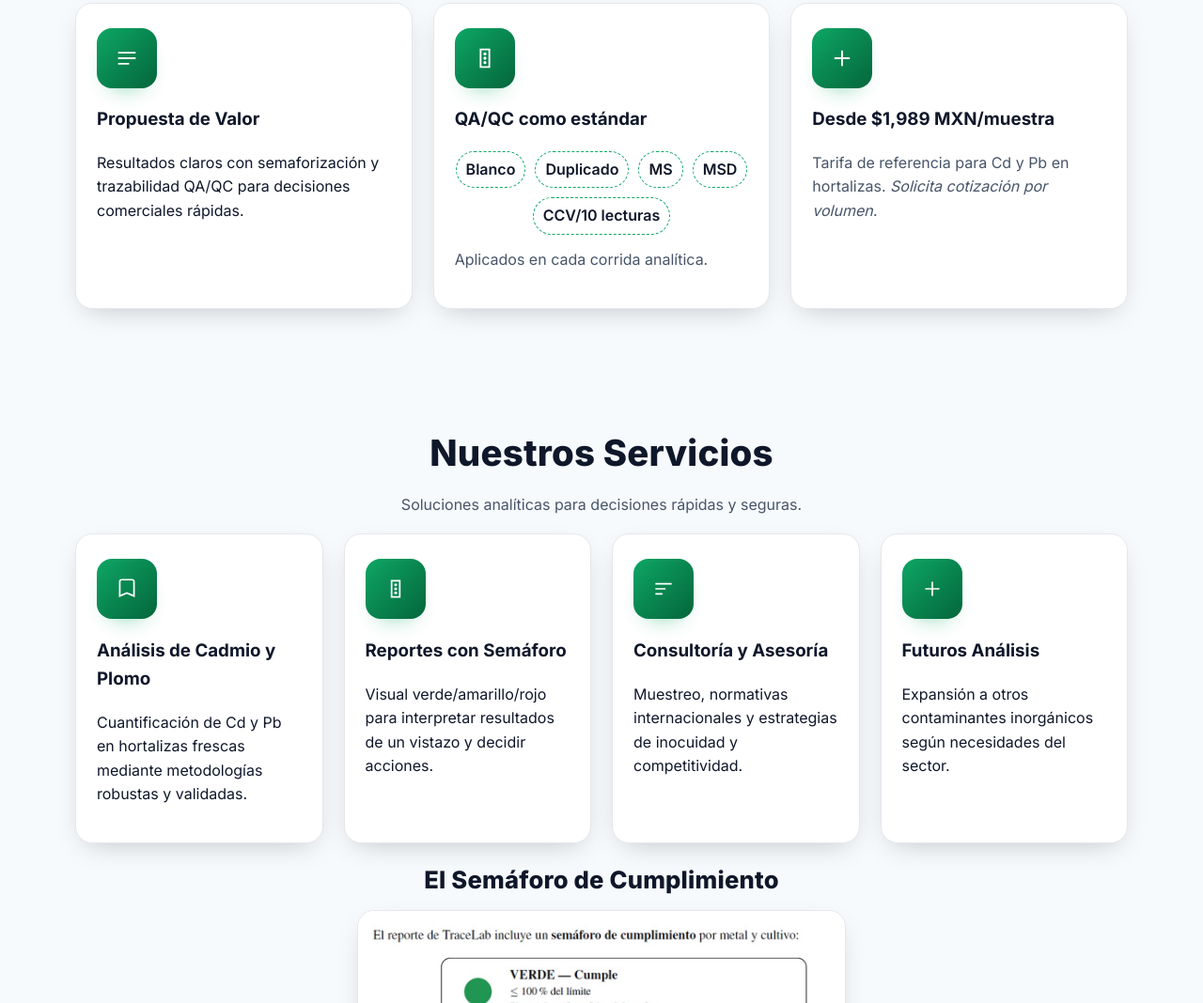
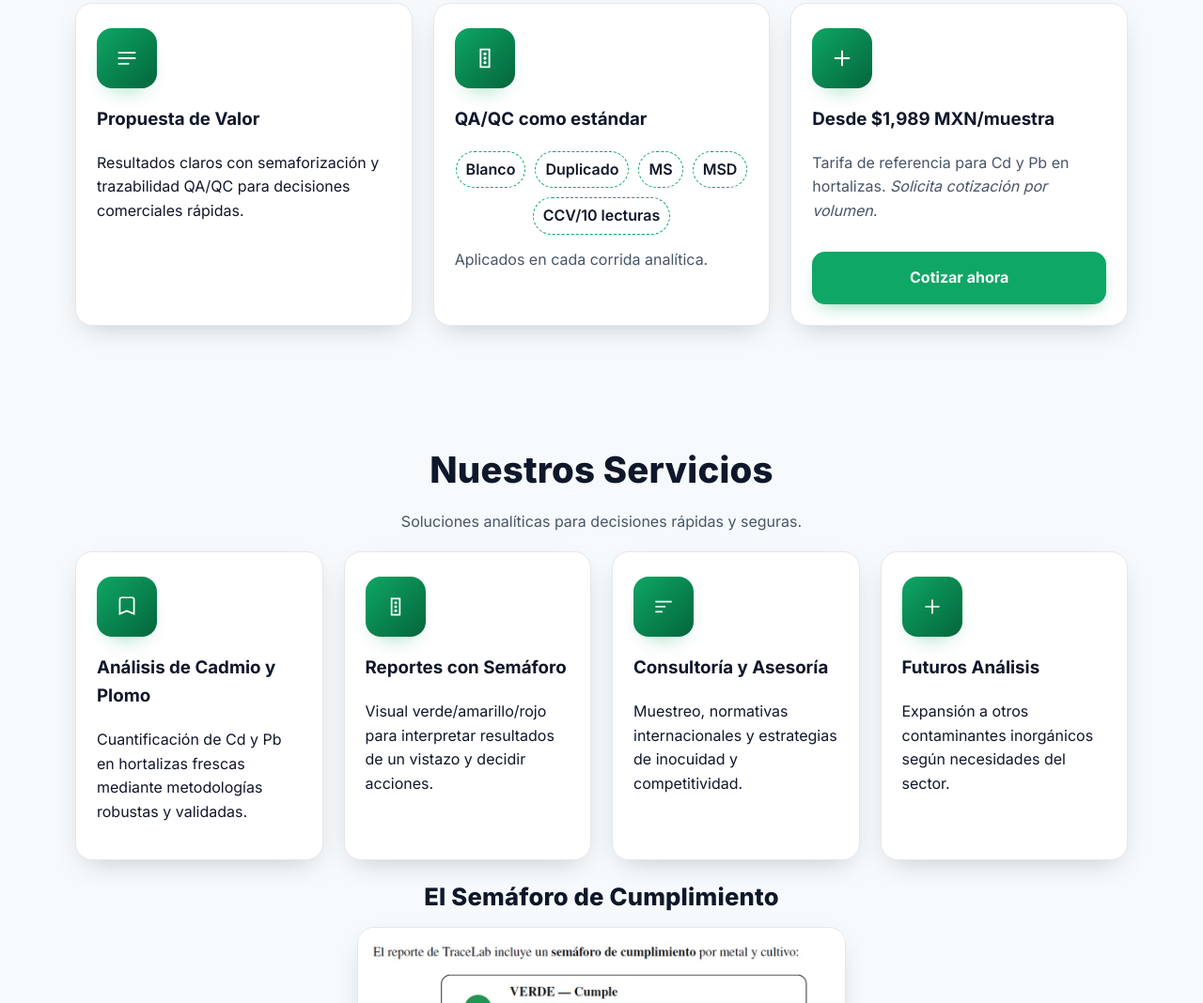
Before and after one commit to TraceLab81/TraceLab81.github.io, a plain HTML site: page index.html in a window 1280 px wide. Shown: the part 902-1970 px from the top of the page at 94% size. Drawn offline with Linux system fonts and the light colour scheme.

Commit message:
Update index.html

```diff
--- a/index.html
+++ b/index.html
@@ -316,6 +316,10 @@
           </div>
           <h3>Desde $1,989 MXN/muestra</h3>
           <p style="color:var(--muted)">Tarifa de referencia para Cd y Pb en hortalizas. <em>Solicita cotización por volumen.</em></p>
+<a class="btn mt-4" style="width:100%"
+   href="mailto:tracelab81@gmail.com?subject=Cotizaci%C3%B3n%20TraceLab&body=Hola%20TraceLab%2C%0AQuiero%20cotizar%20el%20an%C3%A1lisis%20de%3A%0A-%20Matriz%3A%20_________________%0A-%20N.%20de%20muestras%3A%20_____%0A-%20Ubicaci%C3%B3n%3A%20_________________%0AObservaciones%3A%20_________________%0A%0AGracias.">
+  Cotizar ahora
+</a>
         </div>
       </div>
     </div>
```
